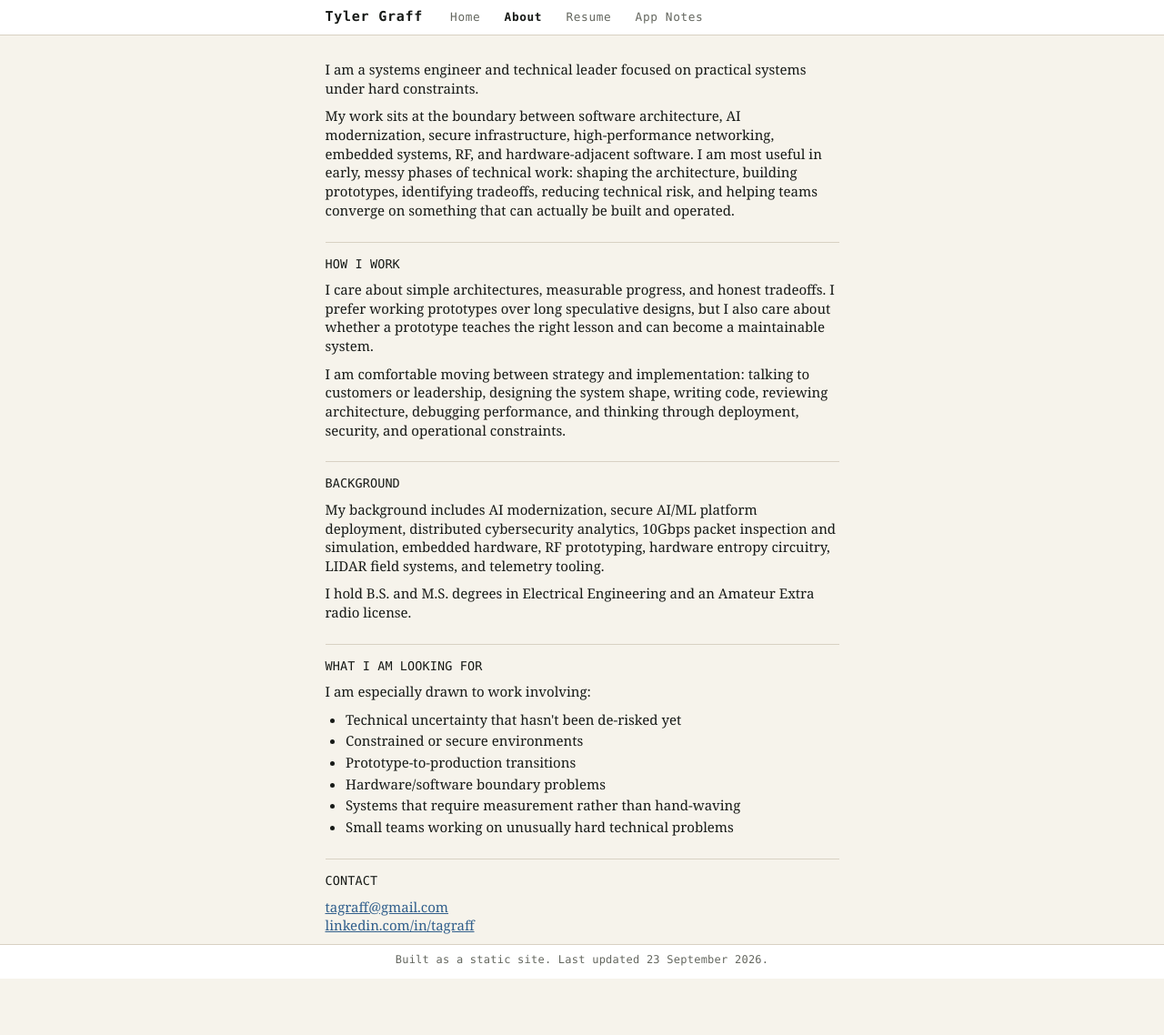
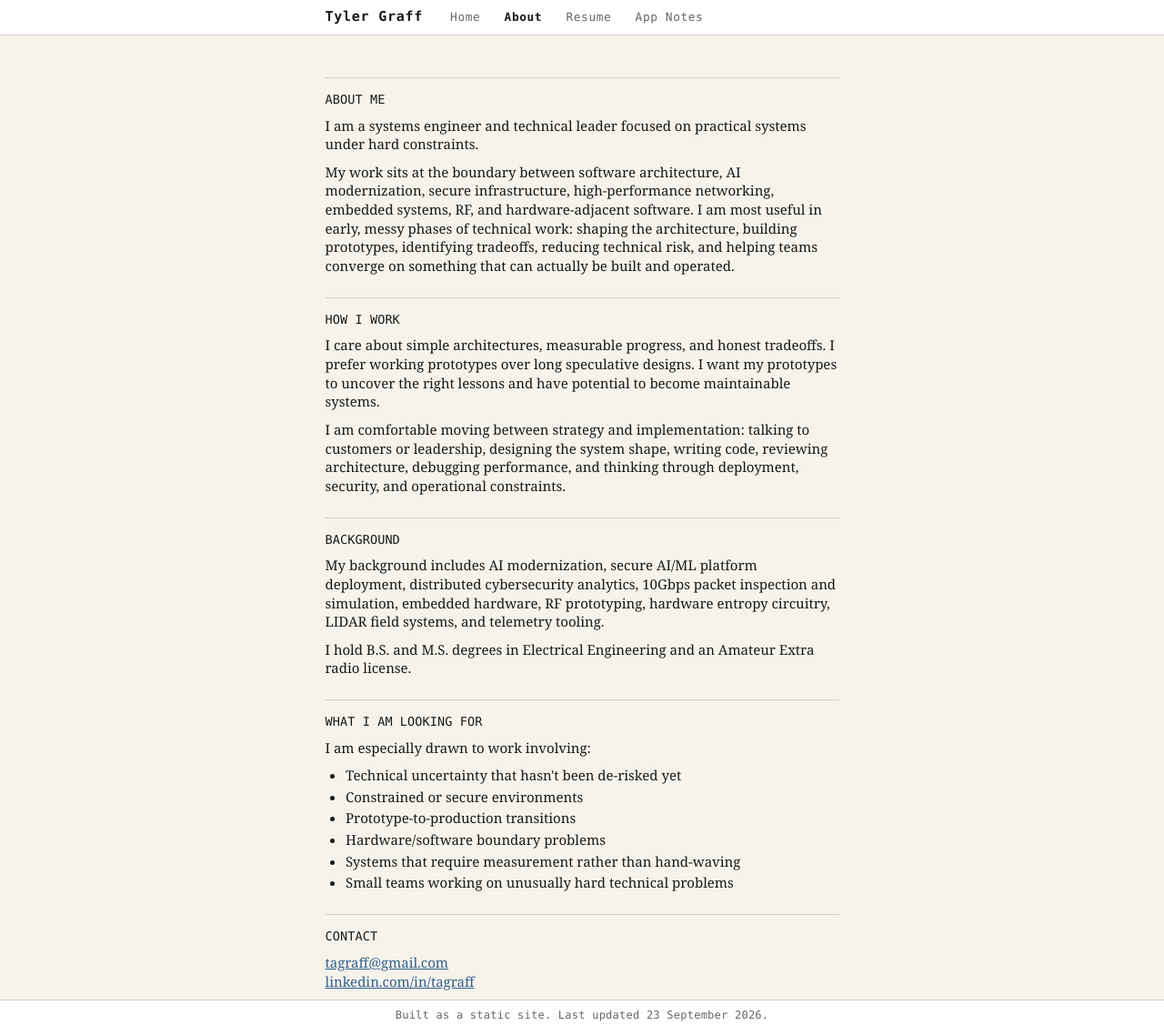
Before and after one commit to tylergraff/tylergraff.github.io, a Jekyll site: the page built from about.md, in a window 1280 px wide. Shown: the whole page at 91% size. Built offline with Jekyll 4.4.1, drawn with Linux system fonts in a browser that asks for light colours; before the commit the page ends 1076 px from its top, so only the background shows below that.

Commit message:
Add About Me heading and revise how-I-work wording

```diff
--- a/about.md
+++ b/about.md
@@ -2,6 +2,8 @@
 layout: page
 title: About
 ---
+
+## About Me
 
 I am a systems engineer and technical leader focused on practical systems under hard constraints.
 
@@ -9,7 +11,7 @@ My work sits at the boundary between software architecture, AI modernization, se
 
 ## How I work
 
-I care about simple architectures, measurable progress, and honest tradeoffs. I prefer working prototypes over long speculative designs, but I also care about whether a prototype teaches the right lesson and can become a maintainable system.
+I care about simple architectures, measurable progress, and honest tradeoffs. I prefer working prototypes over long speculative designs. I want my prototypes to uncover the right lessons and have potential to become maintainable systems.
 
 I am comfortable moving between strategy and implementation: talking to customers or leadership, designing the system shape, writing code, reviewing architecture, debugging performance, and thinking through deployment, security, and operational constraints.
 
```
